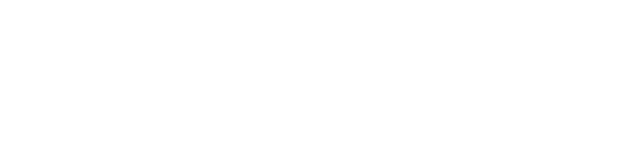
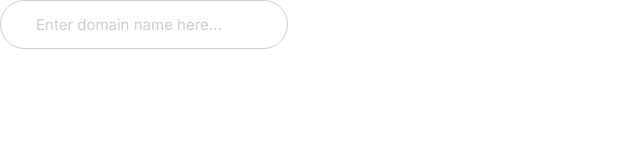
Before and after one commit to shiwen-cheng/Moshify, a plain HTML site: page index.html in a window 1280 px wide. Shown: the whole page, without its empty margins (0-640 px from the left). Drawn offline with Linux system fonts and the light colour scheme.

Commit message:
Define the inputs components.

```diff
--- a/css/styles.css
+++ b/css/styles.css
@@ -264,3 +264,23 @@
     font-size: 1.5rem;
   }
 }
+
+/* Inputs */
+.input {
+  border-radius: 30px;
+  border: 1px solid #ccc;
+  color: var(--color-headings);
+  font-size: 2rem;
+  outline: 0;
+  padding: 1.5rem 3.5rem;
+}
+
+::placeholder {
+  color: #cbcdd7;
+}
+
+@media screen and (min-width: 1024px) {
+  .input {
+    font-size: 1.5rem;
+  }
+}
--- a/index.html
+++ b/index.html
@@ -19,5 +19,6 @@
     <!-- <h1>Heading 1</h1>
     <h2>Heading 2</h2>
     <h3>Heading 3</h3> -->
+    <input type="text" class="input" placeholder="Enter domain name here..." />
   </body>
 </html>
```
Also changed, not shown: components/inputs.html (added, +1 -0 lines).
